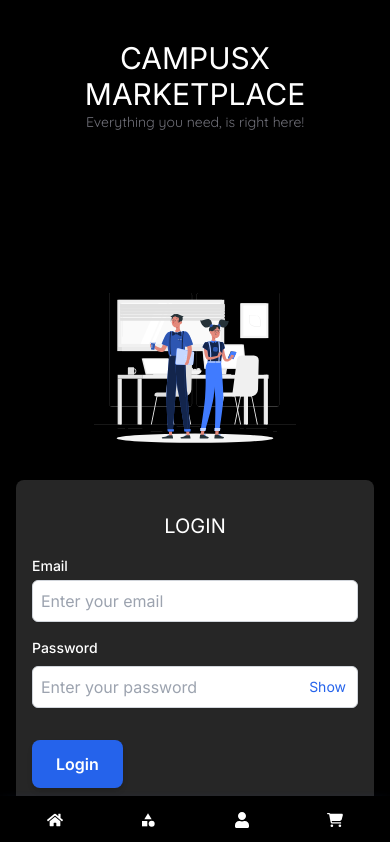
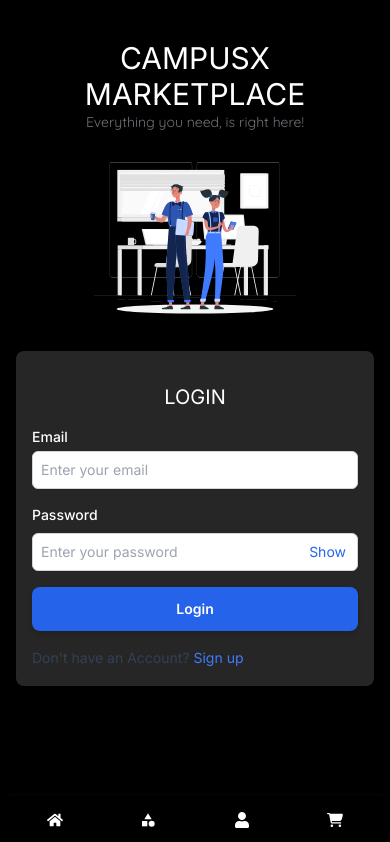
Before and after one commit to iQliPsE-22/campusx, a Next.js app: page /login in a window 390 px wide. Shown: the top 842 px of the page. Built offline with nearby package versions, Linux system fonts and the light colour scheme.

Commit message:
Responsive in login and signup

```diff
--- a/app/globals.css
+++ b/app/globals.css
@@ -78,11 +78,15 @@
   font-style: normal;
 }
 
-::-webkit-scrollbar{
+::-webkit-scrollbar {
   display: none;
 }
 @keyframes bounce {
-  0%, 20%, 50%, 80%, 100% {
+  0%,
+  20%,
+  50%,
+  80%,
+  100% {
     transform: translateY(0);
   }
   40% {
@@ -100,6 +104,9 @@
 .arrow:hover {
   animation: none;
 }
+input {
+  outline: none;
+}
 @layer base {
   * {
     @apply border-border;
--- a/app/login/page.js
+++ b/app/login/page.js
@@ -12,9 +12,9 @@ const Page = () => {
 
   return (
     <>
-      <section className="bg-black h-full pt-8 p-4 lg:p-12 min-h-dvh">
+      <section className="bg-black h-full pt-8 p-4 pb-8 lg:p-12 min-h-dvh">
         <Headline />
-        <div className="min-h-dvh flex flex-col lg:flex-row items-center justify-center lg:justify-around">
+        <div className="min-h-dvh flex flex-col lg:flex-row items-center justify-start lg:justify-around">
           <div className="w-4/5 lg:w-1/2 flex justify-center p-2 lg:p-8 ">
             <Image
               src={loginimg}
@@ -25,7 +25,7 @@ const Page = () => {
             />
           </div>
 
-          <form className="bg-[#262626] w-full h-full lg:w-1/2 lg:text-left p-4 pt-8 lg:p-8 space-y-4 rounded-lg">
+          <form className="inter text-sm lg:text-md bg-[#262626] w-full h-full lg:w-1/2 lg:text-left p-4 pt-8 lg:p-8 space-y-4 rounded-lg">
             <h2 className="julius text-white text-xl text-center ">LOGIN</h2>
             <div className="space-y-4">
               <div>
@@ -38,7 +38,7 @@ const Page = () => {
                 <input
                   type="email"
                   id="email"
-                  className="mt-1 block w-full p-2 border border-gray-300 rounded-md shadow-sm focus:ring-indigo-500 focus:border-indigo-500 sm:text-sm"
+                  className="outline-none mt-1 block w-full p-2 text-sm lg:text-md border border-gray-300 rounded-md shadow-sm focus:ring-indigo-500 focus:border-indigo-500 sm:text-sm"
                   placeholder="Enter your email"
                 />
               </div>
@@ -53,7 +53,7 @@ const Page = () => {
                   <input
                     type={showPassword ? "text" : "password"}
                     id="password"
-                    className="mt-1 block w-full p-2 border border-gray-300 rounded-md shadow-sm focus:ring-indigo-500 focus:border-indigo-500 sm:text-sm"
+                    className="outline-none text-sm lg:text-md mt-1 block w-full p-2 border border-gray-300 rounded-md shadow-sm focus:ring-indigo-500 focus:border-indigo-500 sm:text-sm"
                     placeholder="Enter your password"
                   />
                   <button
@@ -65,15 +65,13 @@ const Page = () => {
                   </button>
                 </div>
               </div>
-              <div>
               <CustomButton
                 type="submit"
                 className="w-full"
                 text="Login"
                 color="bg-blue-600"
               />
-              </div>
-              <div>
+              <div className="text-sm">
                 <p className="text-slate-700 text-md leading-relaxed">
                   Don&apos;t have an Account?{" "}
                   <Link href="/signup">
--- a/app/signup/page.js
+++ b/app/signup/page.js
@@ -11,7 +11,7 @@ const Page = () => {
 
   return (
     <>
-      <section className="bg-black h-full pt-8 p-4 lg:p-12 min-h-dvh">
+      <section className="bg-black h-full pt-8 p-4 pb-8 lg:p-12 min-h-dvh">
         <Headline />
         <div className="min-h-dvh flex flex-col lg:flex-row items-center justify-center lg:justify-around">
           <div className="w-4/5 lg:w-1/2 flex justify-center p-2 lg:p-8 ">
@@ -23,7 +23,7 @@ const Page = () => {
               className="w-3/4 lg:w-full rounded-lg"
             />
           </div>
-          <form className="bg-[#262626] w-full h-full lg:w-1/2 lg:text-left p-4 pt-8 lg:p-8 space-y-4 rounded-lg">
+          <form className="inter text-sm lg:text-md bg-[#262626] w-full h-full lg:w-1/2 lg:text-left p-4 pt-8 lg:p-8 space-y-4 rounded-lg">
             <h2 className="julius text-white text-xl text-center ">SIGN UP</h2>
             <div className="space-y-4">
               <div>
@@ -101,7 +101,7 @@ const Page = () => {
                   color="bg-blue-600"
                 />
               </div>
-              <div>
+              <div className="text-sm">
                 <p className="text-slate-700 text-md leading-relaxed">
                   Already have an Account?{" "}
                   <Link href="/login">
--- a/components/CustomButton.jsx
+++ b/components/CustomButton.jsx
@@ -1,7 +1,7 @@
 const CustomButton = ({ text, color,hover_color }) => {
   return (
     <button
-      className={`inter mt-4 px-6 py-3 ${color} hover:${hover_color} text-white font-semibold rounded-lg shadow-md  transition duration-200`}
+      className={`inter w-full lg:w-2/5 mt-4 px-6 py-3 ${color} hover:${hover_color} text-white font-semibold rounded-lg shadow-md  transition duration-200`}
     >
       {text}
     </button>
--- a/components/Hero.jsx
+++ b/components/Hero.jsx
@@ -25,7 +25,7 @@ const Hero = () => {
         style={{ scaleX: scrollYProgress }}
       />
       {/* Hero section starts */}
-      <section className="mt-4 hero-container min-h-dvh w-full p-8 bg-black flex flex-col items-center">
+      <section className="text-sm lg:text-md mt-4 hero-container min-h-dvh w-full p-8 bg-black flex flex-col items-center">
         <Headline />
         <HopBtn />
         <Image src={campus} alt="Heroimg" className="w-full lg:w-1/2" />
@@ -34,7 +34,7 @@ const Hero = () => {
 
       {/* Hire a writer */}
 
-      <section className="min-h-dvh flex flex-col lg:flex-row items-center justify-center lg:justify-around p-12 rounded-lg shadow-lg">
+      <section className=" min-h-dvh flex flex-col lg:flex-row items-center justify-center lg:justify-around p-12 rounded-lg shadow-lg">
         <div className="w-full lg:w-1/2 flex justify-center lg:justify-start pt-4 p-8">
           <Image
             src={Writer}
@@ -48,7 +48,7 @@ const Hero = () => {
           <h2 className="quicksand text-2xl font-bold text-blue-600">
             Ace Your Assignments with Expert Help!
           </h2>
-          <p className="text-gray-700 text-lg leading-relaxed">
+          <p className="text-gray-700 text-sm lg:text-lg leading-relaxed">
             Need top-notch support? Hire a pro writer today and watch your work
             shine!
           </p>
@@ -66,7 +66,7 @@ const Hero = () => {
           <h2 className="quicksand text-2xl font-bold text-blue-600">
             Buy or Sell, Anytime!
           </h2>
-          <p className="text-gray-700 text-lg leading-relaxed">
+          <p className="text-gray-700 text-sm lg:text-lg leading-relaxed">
             Whether you’re looking for something new or pre-loved, find the best
             deals or list your items for sale right here!
           </p>
@@ -99,10 +99,10 @@ const Hero = () => {
           />
         </div>
         <div className="w-full lg:w-1/2 text-center lg:text-left px-4 lg:px-8 space-y-4  ">
-          <h2 className="quicksand text-2xl font-bold text-blue-600">
+          <h2 className="w-full quicksand text-2xl font-bold text-blue-600">
             Learn from Experienced Seniors!
           </h2>
-          <p className="text-gray-700 text-lg leading-relaxed">
+          <p className="text-gray-700 text-sm lg:text-lg leading-relaxed">
             Gain valuable insights and guidance from seniors who have mastered
             the path. Leverage their expertise to boost your own journey to
             success!
```
Lines whose indentation alone changed are shown as unchanged.
